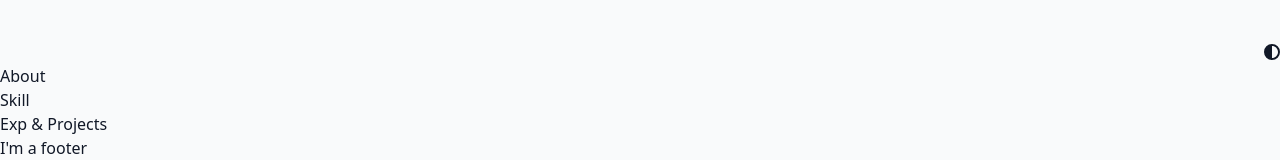
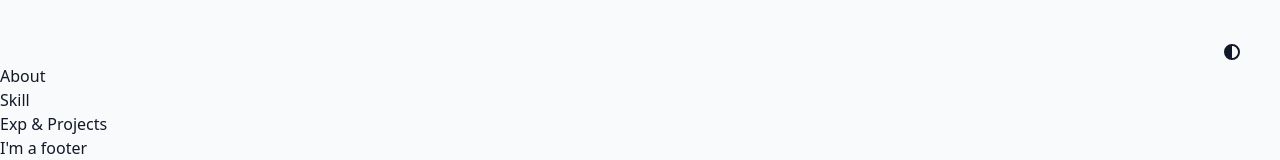
Before and after one commit to edenhsia/portfolio, a Vue app: page / in a window 1280 px wide. Shown: the top 160 px of the page. Built offline with nearby package versions, Linux system fonts and the light colour scheme.

Commit message:
set container padding size

```diff
--- a/tailwind.config.js
+++ b/tailwind.config.js
@@ -4,6 +4,10 @@ module.exports = {
   theme: {
     container: {
       center: true,
+      padding: {
+        DEFAULT: '1rem',
+        md: '2.5rem',
+      },
     },
     extend: {},
   },
```
